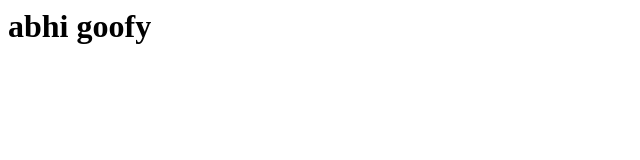
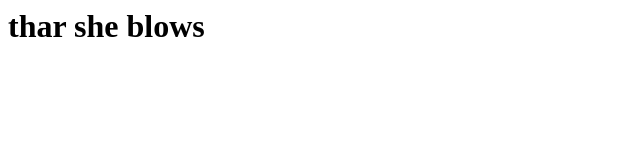
Before and after one commit to WVCS/website-Aadi78GitHub, a plain HTML site: page index.html in a window 1280 px wide. Shown: the whole page, without its empty margins (0-640 px from the left). Drawn offline with Linux system fonts and the light colour scheme.

Commit message:
Update index.html

```diff
--- a/index.html
+++ b/index.html
@@ -1,6 +1,6 @@
 <html>
 
-  <h1> abhi goofy </h1>
+  <h1> thar she blows </h1>
 
 
 
```
